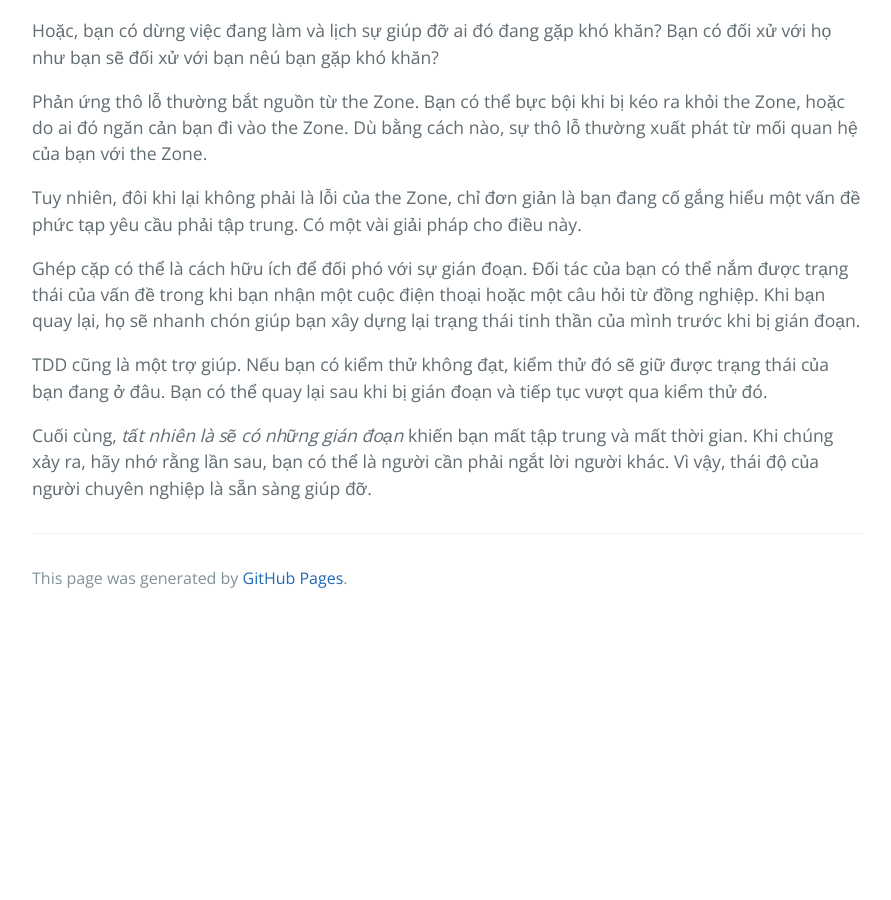
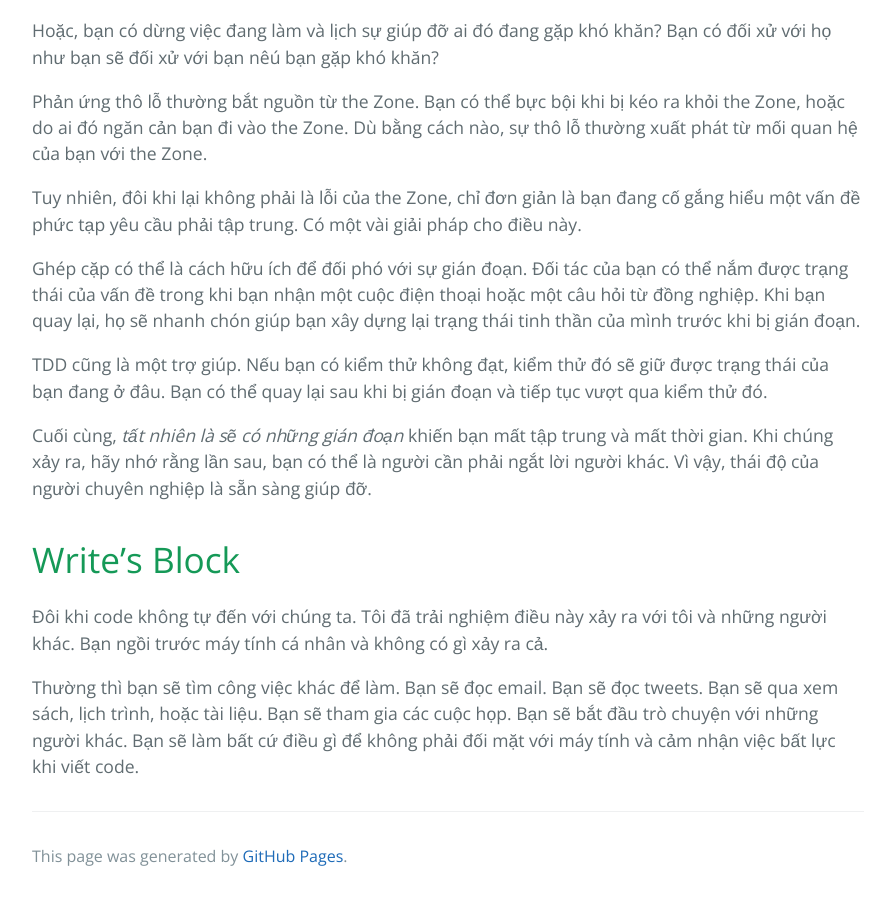
Before and after one commit to HaiBV/haibv.github.io, a Jekyll site: the page built from clean-coder/chapter-4-coding.md, in a window 1280 px wide and 900 px high, scrolled down 5529 px. Shown: the whole window, without its empty margins (192-1083 px from the left). Built offline with Jekyll 4.4.1, drawn with Linux system fonts in a browser that asks for light colours; our own code applies the rules of GitHub Pages for plain Markdown files; before the commit the page ends 6151 px from its top, so only the background shows below that.

Commit message:
Book - The Clean Coder - Chapter 4 - Coding

```diff
--- a/clean-coder/chapter-4-coding.md
+++ b/clean-coder/chapter-4-coding.md
@@ -111,3 +111,9 @@ Ghép cặp có thể là cách hữu ích để đối phó với sự gián đ
 TDD cũng là một trợ giúp. Nếu bạn có kiểm thử không đạt, kiểm thử đó sẽ giữ được trạng thái của bạn đang ở đâu. Bạn có thể quay lại sau khi bị gián đoạn và tiếp tục vượt qua kiểm thử đó.
 
 Cuối cùng, _tất nhiên là sẽ có những gián đoạn_ khiến bạn mất tập trung và mất thời gian. Khi chúng xảy ra, hãy nhớ rằng lần sau, bạn có thể là người cần phải ngắt lời người khác. Vì vậy, thái độ của người chuyên nghiệp là sẵn sàng giúp đỡ.
+
+# Write's Block
+
+Đôi khi code không tự đến với chúng ta. Tôi đã trải nghiệm điều này xảy ra với tôi và những người khác. Bạn ngồi trước máy tính cá nhân và không có gì xảy ra cả.
+
+Thường thì bạn sẽ tìm công việc khác để làm. Bạn sẽ đọc email. Bạn sẽ đọc tweets. Bạn sẽ qua xem sách, lịch trình, hoặc tài liệu. Bạn sẽ tham gia các cuộc họp. Bạn sẽ bắt đầu trò chuyện với những người khác. Bạn sẽ làm bất cứ điều gì để không phải đối mặt với máy tính và cảm nhận việc bất lực khi viết code.
```
